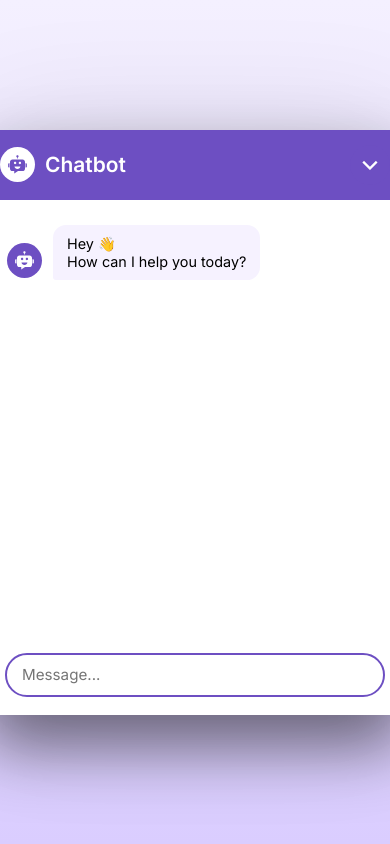
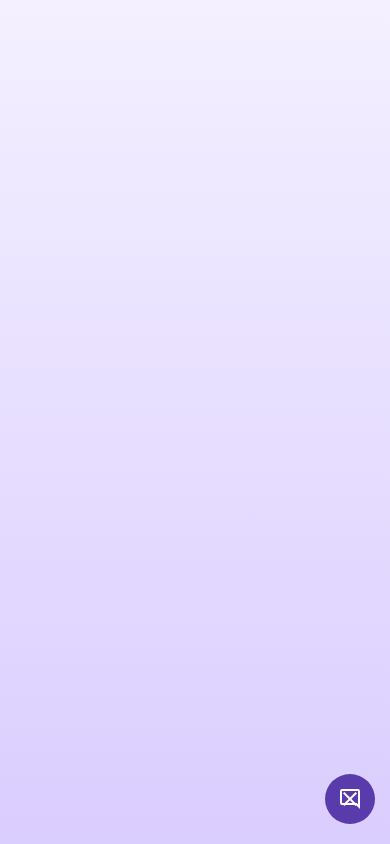
Before and after one commit to Pradhanji09/AI-Chatbot, a React (Vite) app: page / in a window 390 px wide. Built offline with nearby package versions, Linux system fonts and the light colour scheme.

Commit message:
Toggler and Responsive UI completed

```diff
--- a/index.html
+++ b/index.html
@@ -8,7 +8,7 @@
     <!-- Linking  Google fonts for icon -->
     <link
       rel="stylesheet"
-      href="https://fonts.googleapis.com/css2?family=Material+Symbols+Outlined:opsz,wght,FILL,GRAD@24,400,0,0"
+      href="https://fonts.googleapis.com/css2?family=Material+Symbols+Outlined:opsz,wght,FILL,GRAD@24,400,1,0"
     />
   </head>
   <body>
--- a/src/App.jsx
+++ b/src/App.jsx
@@ -5,6 +5,7 @@ import ChatMessage from "./components/ChatMessage";
 
 const App = () => {
   const [chatHistory, setChatHistory] = useState([]);
+  const [showChatbot, setShowChatbot] = useState(false);
   const chatBodyRef = useRef();
   const getBotResponse = async (history) => {
     //Upadting chat history by bot response
@@ -60,7 +61,14 @@ const App = () => {
   }, [chatHistory]);
 
   return (
-    <div className="container">
+    <div className={`container ${showChatbot ? "show-chatbot" : ""}`}>
+      <button
+        id="chatbot-toggler"
+        onClick={() => setShowChatbot((prev) => !prev)}
+      >
+        <span className="material-symbols-outlined">mode_comment</span>
+        <span className="material-symbols-outlined">close </span>
+      </button>
       <div className="chatbot-popup">
         {/* Chatbot Header*/}
         <div className="chatbot-header">
@@ -68,7 +76,10 @@ const App = () => {
             <Chaboticon />
             <h2 className="logo-text ">Chatbot </h2>
           </div>
-          <button className="material-symbols-outlined">
+          <button
+            onClick={() => setShowChatbot((prev) => !prev)}
+            className="material-symbols-outlined"
+          >
             keyboard_arrow_down
           </button>
         </div>
--- a/src/index.css
+++ b/src/index.css
@@ -8,20 +8,54 @@
 }
 
 body {
-  display: flex;
-  justify-content: center;
-  align-items: center;
+  width: 100%;
   min-height: 100vh;
-
   background: linear-gradient(#f4f0ff, #dacdff);
 }
 .chatbot-popup {
+  position: fixed;
+  opacity: 0;
+  pointer-events: none;
+  right: 120px;
+  bottom: 45px;
   width: 420px;
   background: #fff;
   border-radius: 15px;
   box-shadow: 0 0 128px 0 rgba(0, 0, 0, 0.1), 0 32px 64px 0 rgba(0, 0, 0, 0.5);
-  position: relative;
   overflow: hidden;
+  transition: transform 0.3s ease-in-out, opacity 0.2s ease-in-out;
+  transform: translate(50%, 50%) scale(0);
+}
+.show-chatbot .chatbot-popup {
+  opacity: 1;
+  pointer-events: auto;
+  transform: translate(0, 0) scale(1);
+}
+.show-chatbot #chatbot-toggler span:first-child {
+  opacity: 0;
+}
+.show-chatbot #chatbot-toggler span:last-child {
+  opacity: 1;
+}
+
+#chatbot-toggler {
+  position: fixed;
+  right: 50px;
+  bottom: 15px;
+  border: none;
+  background: #593bab;
+  border-radius: 50%;
+  height: 50px;
+  width: 50px;
+  display: flex;
+  align-items: center;
+  justify-content: center;
+  cursor: pointer;
+}
+
+#chatbot-toggler span {
+  position: absolute;
+  color: #fff;
 }
 
 .chatbot-popup .chatbot-header {
@@ -162,3 +196,24 @@ body {
 .chatbot-footer .message-input:valid ~ button {
   display: block;
 }
+
+@media (max-width: 530px) {
+  #chatbot-toggler {
+    right: 15px;
+    bottom: 20px;
+  }
+  .chatbot-popup {
+    width: 100%;
+    right: 0;
+    bottom: 0;
+    height: 100%;
+    border-radius: 0;
+  }
+  .chatbot-popup .chatbot-header {
+    padding: 9px 13px;
+  }
+  .chatbot-body {
+    padding: 14px 10px;
+    height: calc(100vh - 131px);
+  }
+}
```
